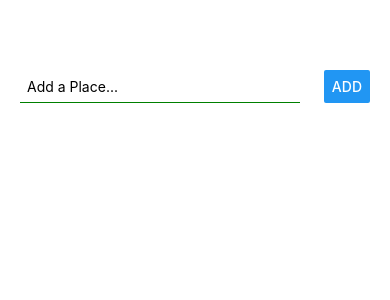
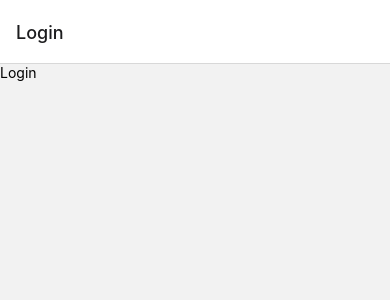
Before and after one commit to Rafid41/React-Native_practice-CRUD, a React Native app: screen /Login in a window 390 px wide. Shown: the top 300 px of the page. Built offline with nearby package versions, Linux system fonts and the light colour scheme.

Commit message:
installing navigation dependancies

```diff
--- a/App.js
+++ b/App.js
@@ -1,13 +1,25 @@
 // App.js
+import "react-native-gesture-handler"; // file er surute ei import thakbe
 import React from "react";
 import MainComponent from "./src/MainComponent";
 import { Provider } from "react-redux";
 import Store from "./src/redux/store";
+import { NavigationContainer } from "@react-navigation/native";
+import { createStackNavigator } from "@react-navigation/stack";
+import Login from "./src/Components/Login/Login";
 
+// main stack  //stack navigationk stack akare shajabe
+const Stack = createStackNavigator();
 export default function App() {
     return (
-        <Provider store={Store}>
-            <MainComponent />
-        </Provider>
+        <NavigationContainer>
+            <Provider store={Store}>
+                {/* Routing ekhane */}
+                <Stack.Navigator>
+                    {/* name="Login" navbar e login dekhabe name */}
+                    <Stack.Screen name="Login" component={Login} />
+                </Stack.Navigator>
+            </Provider>
+        </NavigationContainer>
     );
 }
--- a/package.json
+++ b/package.json
@@ -9,11 +9,17 @@
   },
   "dependencies": {
     "@expo/metro-runtime": "~3.1.1",
+    "@react-navigation/native": "^6.1.9",
+    "@react-navigation/native-stack": "^6.9.17",
+    "@react-navigation/stack": "^6.3.20",
     "expo": "~50.0.4",
     "expo-status-bar": "~1.11.1",
     "react": "18.2.0",
     "react-dom": "18.2.0",
     "react-native": "0.73.2",
+    "react-native-gesture-handler": "^2.14.1",
+    "react-native-safe-area-context": "4.8.2",
+    "react-native-screens": "~3.29.0",
     "react-native-vector-icons": "^10.0.3",
     "react-native-web": "~0.19.6",
     "react-redux": "^9.1.0",
--- /dev/null
+++ b/src/Components/Login/Login.js
@@ -0,0 +1,14 @@
+// src\Components\Login\Login.js
+
+import React from "react";
+import { View, Text } from "react-native";
+
+const Login = () => {
+    return (
+        <View>
+            <Text>Login</Text>
+        </View>
+    );
+};
+
+export default Login;
```
Also changed, not shown: 1 other file (tests, documents, lock files or other folders).
